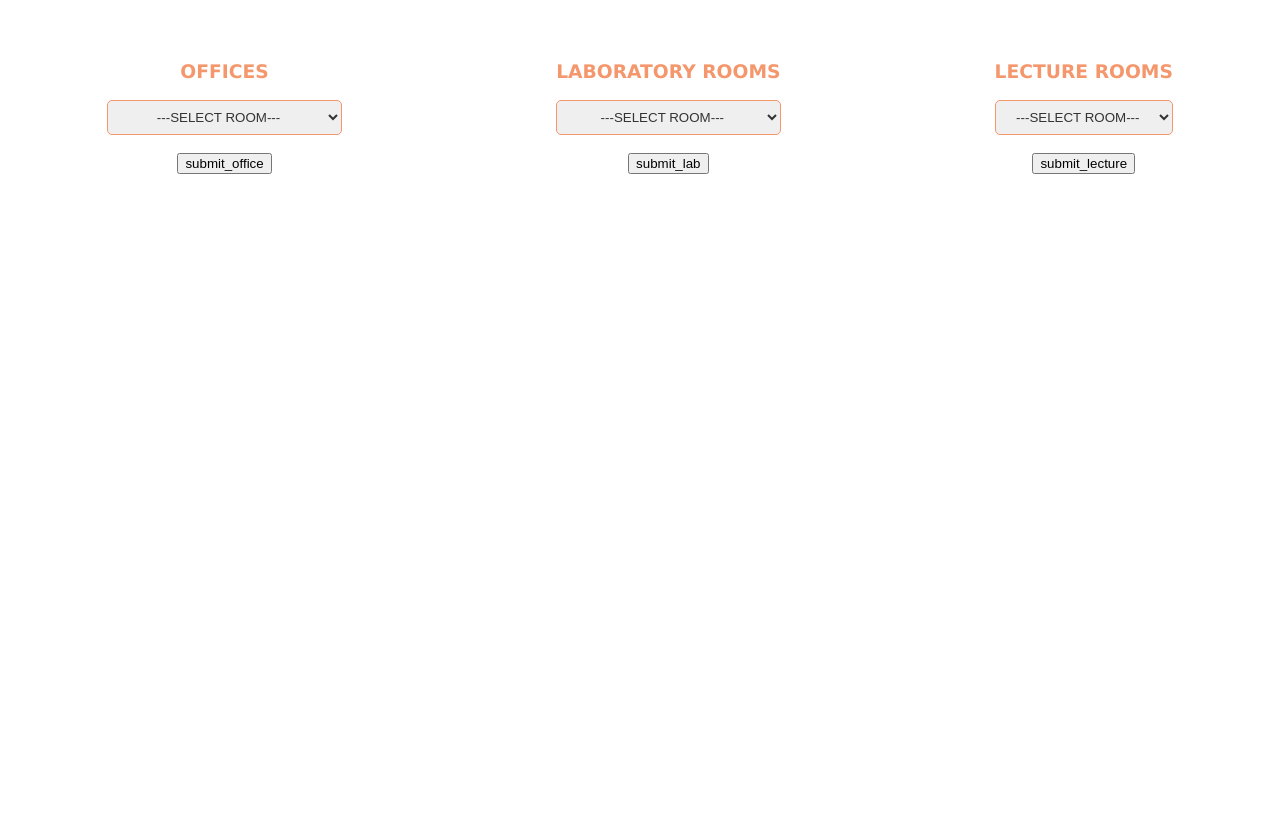
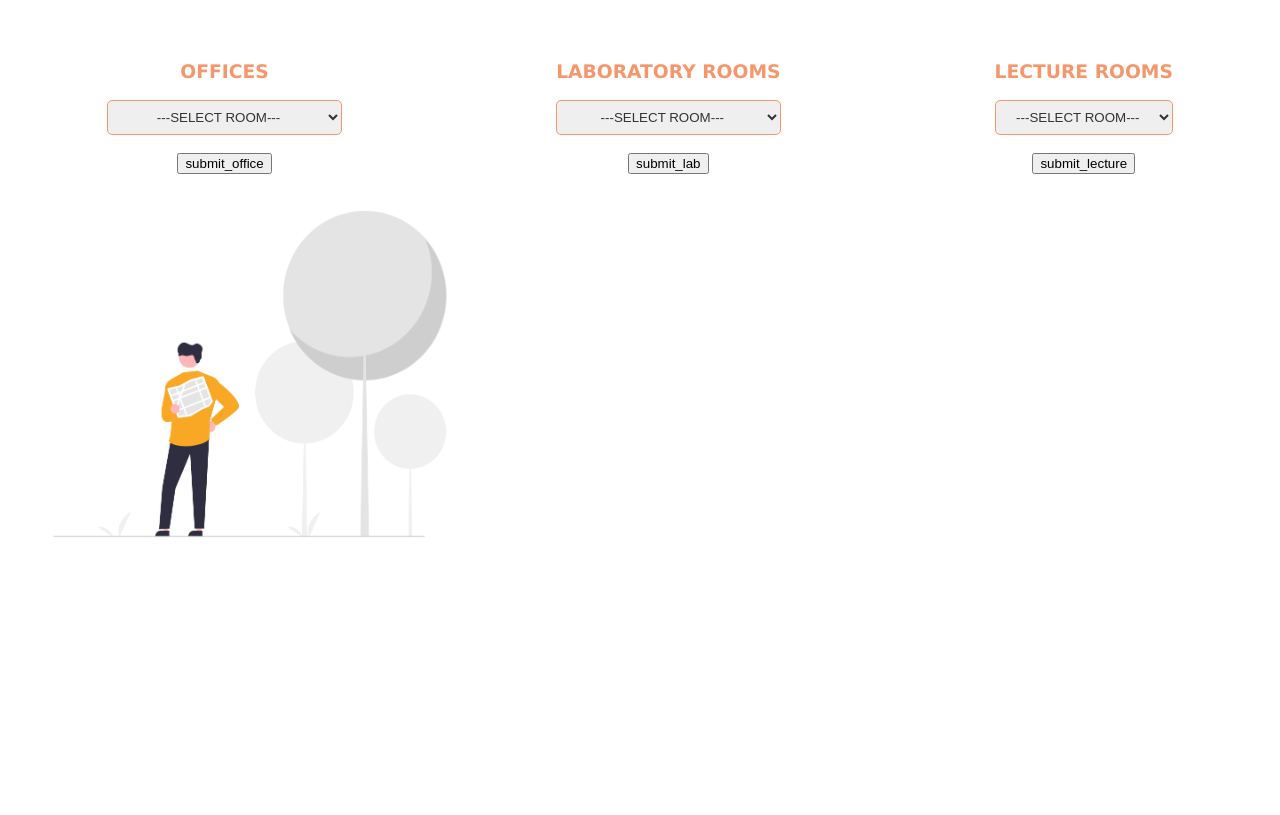
Before and after one commit to zjsan/Capstone-Project, a Flask app: page / in a window 1280 px wide. Shown: the part 954-1769 px from the top of the page. Run offline with Flask 3, Linux system fonts and the light colour scheme; parts of the project's set-up code (start-up, migrations or seed data) failed here and were passed over.

Commit message:
Update index.html

```diff
--- a/templates/index.html
+++ b/templates/index.html
@@ -95,8 +95,10 @@
               </form>
         </div>
       </div>
+      <div id = "imageforselect">
+        <img src="../static/css/Assets/backgroundselect.png" alt="img" style="height: 400px; width: 500px;">
+      </div>
   </section>
-
     <!--ABOUT US-->
     <section id ="aboutus">
       <div align="center">
```
